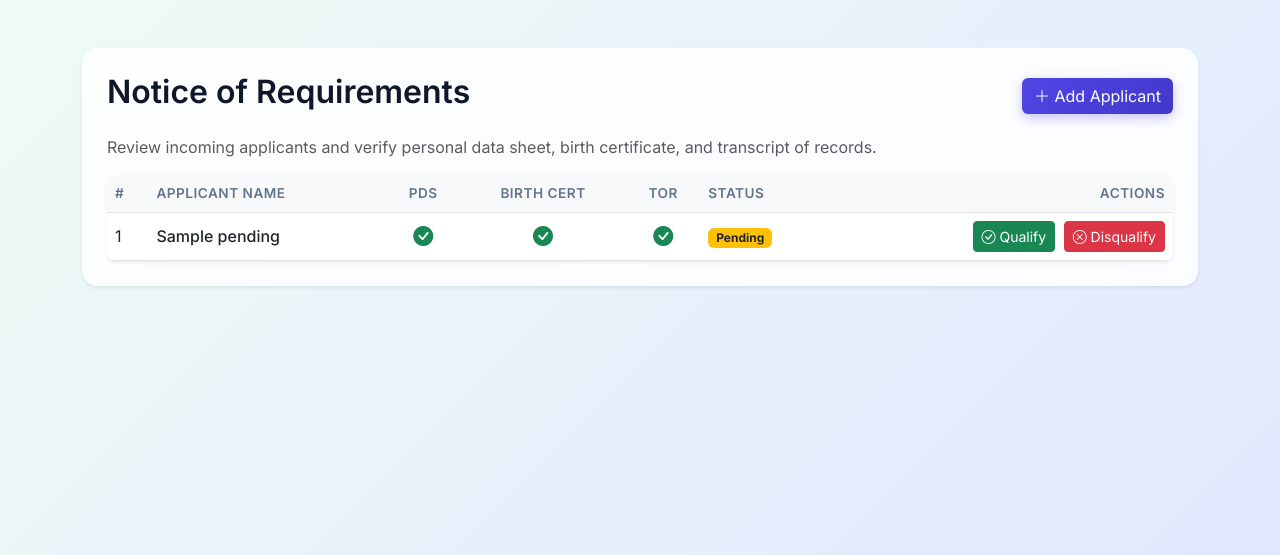
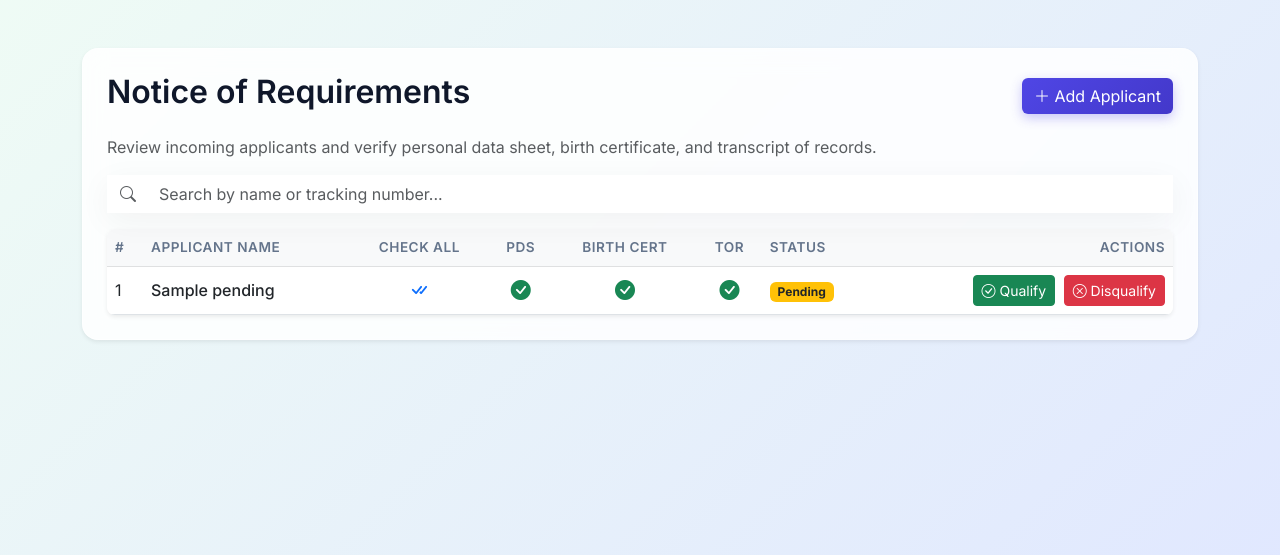
Before and after one commit to MirkoLouis/Recruitment-Selection-Process, a Node server app: template rsp-dashboard/views/index.hbs in a window 1280 px wide. Shown: the part 172-727 px from the top of the page. Run offline with Node 20, Linux system fonts and the light colour scheme; the template is opened without the code that fills it: most values are stand-ins (such as "Sample title", 1, 10 or a date in 2020); some libraries are stand-ins or nearby versions.

Commit message:
followup commit

```diff
--- a/rsp-dashboard/views/index.hbs
+++ b/rsp-dashboard/views/index.hbs
@@ -13,12 +13,20 @@
             </div>
             <p class="text-muted">Review incoming applicants and verify personal data sheet, birth certificate, and transcript of records.</p>
 
+            <div class="mb-3">
+                <div class="input-group glass-panel">
+                    <span class="input-group-text bg-transparent border-0"><i class="bi bi-search text-muted"></i></span>
+                    <input type="text" class="form-control bg-transparent border-0 shadow-none" placeholder="Search by name or tracking number..." onkeyup="filterTable(this, 'table-step1')">
+                </div>
+            </div>
+
             <div class="table-responsive rounded-3 overflow-hidden shadow-sm">
-                <table class="table table-hover align-middle mb-0 custom-table">
+                <table class="table table-hover align-middle mb-0 custom-table" id="table-step1">
                     <thead class="table-light">
                         <tr>
                             <th>#</th>
                             <th>Applicant Name</th>
+                            <th class="text-center">Check All</th>
                             <th class="text-center">PDS</th>
                             <th class="text-center">Birth Cert</th>
                             <th class="text-center">TOR</th>
@@ -32,6 +40,9 @@
                             <td>{{inc @index}}</td>
                             <td class="fw-medium">{{this.name}}</td>
                             <td class="text-center">
+                                <i class="bi fs-5 cursor-pointer bi-check-all text-primary" onclick="toggleAllRequirements({{this.id}}, {{#if (allRequirementsMet this)}}true{{else}}false{{/if}})" title="Toggle all requirements"></i>
+                            </td>
+                            <td class="text-center">
                                 <i class="bi fs-5 cursor-pointer {{#if this.req_pds}}bi-check-circle-fill text-success{{else}}bi-x-circle-fill text-danger{{/if}}" onclick="toggleRequirement({{this.id}}, 'req_pds', {{this.req_pds}})"></i>
                             </td>
                             <td class="text-center">
@@ -42,12 +53,12 @@
                             </td>
                             <td><span class="badge bg-warning text-dark">Pending</span></td>
                             <td class="text-end">
-                                <button class="btn btn-sm btn-success action-btn" onclick="openQualifyModal({{this.id}}, '{{this.name}}')"><i class="bi bi-check-circle"></i> Qualify</button>
+                                <button class="btn btn-sm btn-success action-btn" {{#unless (allRequirementsMet this)}}disabled title="Check all requirements first"{{/unless}} onclick="openQualifyModal({{this.id}}, '{{this.name}}')"><i class="bi bi-check-circle"></i> Qualify</button>
                                 <button class="btn btn-sm btn-danger action-btn ms-1" onclick="disqualifyApplicant({{this.id}})"><i class="bi bi-x-circle"></i> Disqualify</button>
                             </td>
                         </tr>
                         {{else}}
-                        <tr><td colspan="7" class="text-center text-muted py-4">No pending applicants found.</td></tr>
+                        <tr><td colspan="8" class="text-center text-muted py-4">No pending applicants found.</td></tr>
                         {{/each}}
                     </tbody>
                 </table>
@@ -59,8 +70,15 @@
             <h2 class="fw-semibold mb-3">Deliberation & Interview Sheet</h2>
             <p class="text-muted">Assess qualified applicants and input their interview scores (out of 100).</p>
 
+            <div class="mb-3">
+                <div class="input-group glass-panel">
+                    <span class="input-group-text bg-transparent border-0"><i class="bi bi-search text-muted"></i></span>
+                    <input type="text" class="form-control bg-transparent border-0 shadow-none" placeholder="Search by name or tracking number..." onkeyup="filterTable(this, 'table-step2')">
+                </div>
+            </div>
+
             <div class="table-responsive rounded-3 overflow-hidden shadow-sm">
-                <table class="table table-hover align-middle mb-0 custom-table">
+                <table class="table table-hover align-middle mb-0 custom-table" id="table-step2">
                     <thead class="table-light">
                         <tr>
                             <th>Tracking Number</th>
@@ -94,8 +112,15 @@
             <h2 class="fw-semibold mb-3">Comparative Assessments</h2>
             <p class="text-muted">Leaderboard of assessed applicants ranked by their interview scores.</p>
 
+            <div class="mb-3">
+                <div class="input-group glass-panel">
+                    <span class="input-group-text bg-transparent border-0"><i class="bi bi-search text-muted"></i></span>
+                    <input type="text" class="form-control bg-transparent border-0 shadow-none" placeholder="Search by name or tracking number..." onkeyup="filterTable(this, 'table-step3')">
+                </div>
+            </div>
+
             <div class="table-responsive rounded-3 overflow-hidden shadow-sm">
-                <table class="table table-hover align-middle mb-0 custom-table leaderboard">
+                <table class="table table-hover align-middle mb-0 custom-table leaderboard" id="table-step3">
                     <thead class="table-light">
                         <tr>
                             <th>Rank</th>
@@ -134,8 +159,15 @@
             <h4 class="fw-semibold mb-3">Assignment Orders</h4>
             <p class="text-muted">Finalized applicants ready for assignment. Generate assignment letters here.</p>
 
+            <div class="mb-3">
+                <div class="input-group glass-panel">
+                    <span class="input-group-text bg-transparent border-0"><i class="bi bi-search text-muted"></i></span>
+                    <input type="text" class="form-control bg-transparent border-0 shadow-none" placeholder="Search by name or tracking number..." onkeyup="filterTable(this, 'table-step4')">
+                </div>
+            </div>
+
             <div class="table-responsive rounded-3 overflow-hidden shadow-sm">
-                <table class="table table-hover align-middle mb-0 custom-table">
+                <table class="table table-hover align-middle mb-0 custom-table" id="table-step4">
                     <thead class="table-light">
                         <tr>
                             <th>Tracking No.</th>
```
